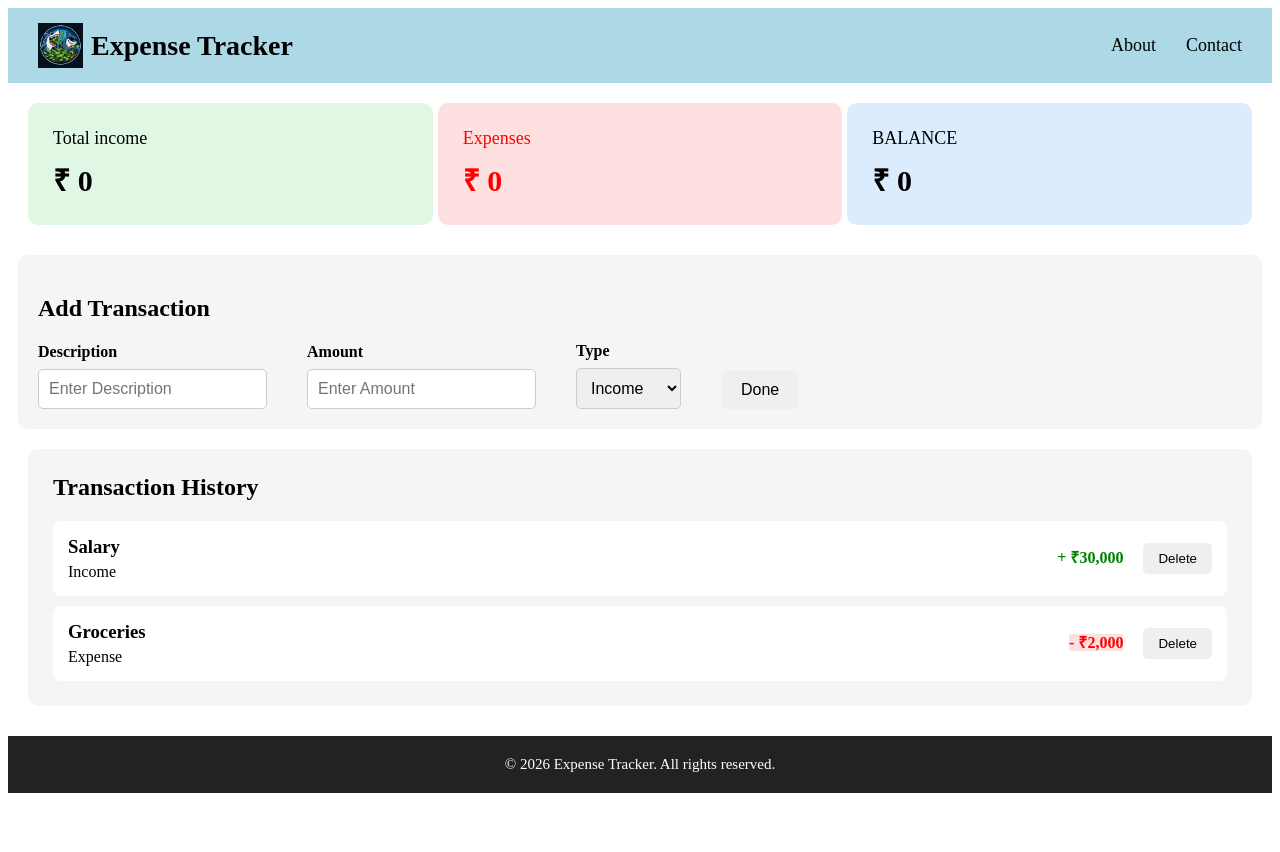
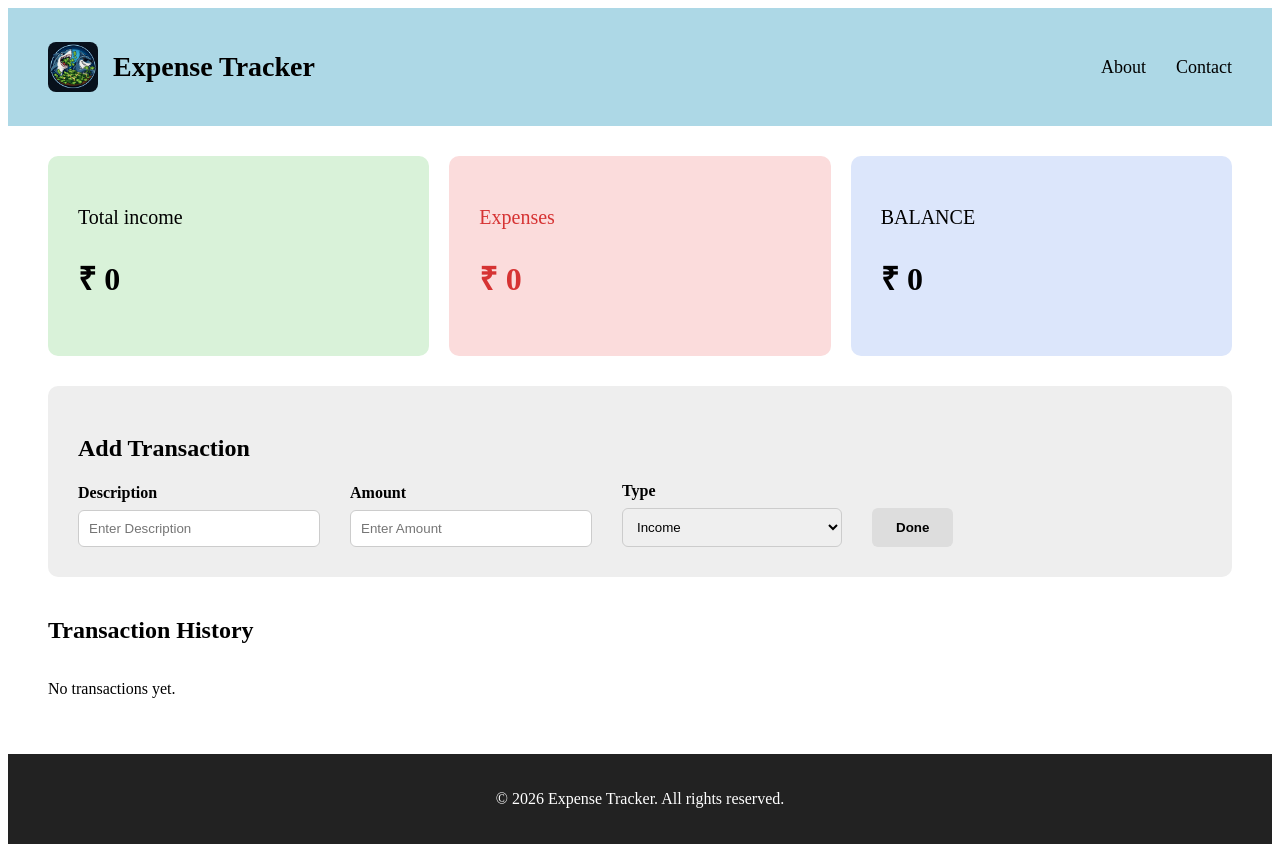
Before and after one commit to willcodeankit/Expense-Tracker, a React (Vite) app: page / in a window 1280 px wide. Before the commit the page ends 801 px from the top, so only its background shows below. Built offline with nearby package versions, Linux system fonts and the light colour scheme.

Commit message:
Adding functions

```diff
--- a/src/App.jsx
+++ b/src/App.jsx
@@ -1,20 +1,29 @@
-import Navbar from './components/Navbar.jsx'
-import Dashboard from './components/Dashboard.jsx'
-import Transaction from './components/transaction.jsx'
-import History from './components/history.jsx'
-import Footer from './components/footer.jsx'
-
+import Navbar from './components/Navbar';
+import Dashboard from './components/Dashboard';
+import Transaction from './components/Transaction';
+import History from './components/History';
+import Footer from './components/Footer';
+import { useTransaction } from './hooks/usetransaction';
 
 function App() {
+  const {
+    transactions,
+    addTransaction,
+    deleteTransaction,
+    totalIncome,
+    totalExpense,
+    balance,
+  } = useTransaction();
+
   return (
-  <>
-  <Navbar/>
-  <Dashboard/>
-  <Transaction/>
-  <History/>
-  <Footer/>
-  </>
-  )
+    <>
+      <Navbar />
+      <Dashboard income={totalIncome} expense={totalExpense} balance={balance} />
+      <Transaction onAddTransaction={addTransaction} />
+      <History transactions={transactions} onDelete={deleteTransaction} />
+      <Footer />
+    </>
+  );
 }
 
-export default App
+export default App;
--- a/src/components/Dashboard.css
+++ b/src/components/Dashboard.css
@@ -1,27 +1,37 @@
 .section {
   display: flex;
-  gap: 5px;
-  padding: 20px;
+  gap: 20px;
+  padding: 30px 40px;
 }
+
 .card {
   flex: 1;
-  padding: 25px;
+  padding: 30px;
   border-radius: 10px;
 }
+
 .card p {
-  font-size: 18px;
-  margin: 0 0 10px;
+  font-size: 20px;
+  margin-bottom: 10px;
 }
+
 .card h2 {
-  font-size: 30px;
-  margin: 0;
+  font-size: 32px;
 }
+
 .income-card {
-  background-color: #dff7e3;
+  background-color: #d9f2d9;
 }
+
 .expense {
-  background-color: #ffe0e0;
+  background-color: #fbdcdc;
 }
+
+.expense p,
+.expense h2 {
+  color: #d63333;
+}
+
 .balance {
-  background-color: #dcecff;
+  background-color: #dce6fb;
 }
--- a/src/components/Dashboard.jsx
+++ b/src/components/Dashboard.jsx
@@ -1,26 +1,24 @@
-import './Dashboard.css'
-function Dashboard() {
+import './Dashboard.css';
 
+function Dashboard({ income, expense, balance }) {
   return (
-
     <section className="section">
       <div className="card income-card">
         <p>Total income</p>
-                <h2>₹ 0</h2>
+        <h2>₹ {income}</h2>
       </div>
 
       <div className="card expense">
         <p>Expenses</p>
-                <h2>₹ 0</h2>
+        <h2>₹ {expense}</h2>
       </div>
 
       <div className="card balance">
         <p>BALANCE</p>
-                <h2>₹ 0</h2>
+        <h2>₹ {balance}</h2>
       </div>
+    </section>
+  );
+}
 
-        </section>
-
-    )
-}
-export default Dashboard
+export default Dashboard;
--- a/src/components/Footer.css
+++ b/src/components/Footer.css
@@ -1,12 +1,7 @@
 .footer {
-  margin-top: 30px;
+  background-color: #222;
+  color: #fff;
+  text-align: center;
   padding: 20px;
-  text-align: center;
-  background-color: #222;
-  color: white;
+  margin-top: 40px;
 }
-
-.footer p {
-  margin: 0;
-  font-size: 15px;
-}
--- a/src/components/Footer.jsx
+++ b/src/components/Footer.jsx
@@ -1,4 +1,4 @@
-import "./Footer.css";
+import './Footer.css';
 
 function Footer() {
   return (
--- a/src/components/History.css
+++ b/src/components/History.css
@@ -1,54 +1,52 @@
 .history {
-  margin: 20px;
-  padding: 25px;
-  border-radius: 10px;
-  background-color: #f5f5f5;
+  margin: 40px;
 }
 
 .history h2 {
-  margin-top: 0;
   margin-bottom: 20px;
 }
 
 .transaction-list {
   display: flex;
   flex-direction: column;
-  gap: 10px;
+  gap: 15px;
 }
 
 .transaction-item {
   display: flex;
   justify-content: space-between;
   align-items: center;
-  padding: 15px;
-  background-color: white;
-  border-radius: 8px;
+  background-color: #f4f4f4;
+  padding: 20px;
+  border-radius: 10px;
 }
 
-.transaction-item h3 {
-  margin: 0 0 5px;
+.transaction-item > div:last-child {
+  display: flex;
+  align-items: center;
+  gap: 20px;
 }
 
-.transaction-item p {
-  margin: 0;
+.transaction-amount.income {
+  color: #2e7d32;
+  font-weight: bold;
+  font-size: 18px;
 }
 
-.transaction-amount {
-  margin-right: 20px;
+.transaction-amount.expense {
+  color: #d63333;
   font-weight: bold;
-}
-
-.income {
-  color: green;
-}
-
-.expense {
-  color: red;
+  font-size: 18px;
 }
 
 .transaction-item button {
-  padding: 8px 15px;
+  padding: 8px 16px;
   border: none;
-  border-radius: 5px;
+  border-radius: 6px;
+  background-color: #ddd;
   cursor: pointer;
 }
+
+.transaction-item button:hover {
+  background-color: #ccc;
+}
--- a/src/components/History.jsx
+++ b/src/components/History.jsx
@@ -1,40 +1,28 @@
-import "./History.css";
+import './History.css';
 
-function History() {
+function History({ transactions, onDelete }) {
   return (
     <section className="history">
       <h2>Transaction History</h2>
 
       <div className="transaction-list">
+        {transactions.length === 0 && <p>No transactions yet.</p>}
 
-        <div className="transaction-item">
+        {transactions.map((t) => (
+          <div className="transaction-item" key={t.id}>
             <div>
-            <h3>Salary</h3>
-            <p>Income</p>
+              <h3>{t.description}</h3>
+              <p>{t.type === 'income' ? 'Income' : 'Expense'}</p>
             </div>
 
             <div>
-            <span className="transaction-amount income">
-              + ₹30,000
+              <span className={`transaction-amount ${t.type}`}>
+                {t.type === 'income' ? '+' : '-'} ₹{t.amount}
               </span>
-            <button>Delete</button>
+              <button onClick={() => onDelete(t.id)}>Delete</button>
             </div>
           </div>
-
-        <div className="transaction-item">
-          <div>
-            <h3>Groceries</h3>
-            <p>Expense</p>
-          </div>
-
-          <div>
-            <span className="transaction-amount expense">
-              - ₹2,000
-            </span>
-            <button>Delete</button>
-          </div>
-        </div>
-
+        ))}
       </div>
     </section>
   );
--- a/src/components/Navbar.css
+++ b/src/components/Navbar.css
@@ -1,32 +1,34 @@
+.nav {
+  display: flex;
+  justify-content: space-between;
+  align-items: center;
+  background-color: #add8e6;
+  padding: 20px 40px;
+}
+
 .navbar {
   display: flex;
   align-items: center;
-  gap: 8px;
+  gap: 15px;
 }
+
 .navbar img {
-  width: 45px;
-  height: 45px;
-  object-fit: contain;
+  width: 50px;
+  height: 50px;
+  border-radius: 8px;
 }
+
 .navbar h1 {
   font-size: 28px;
-  margin: 0;
 }
+
 .nav ul {
   display: flex;
   gap: 30px;
   list-style: none;
-  margin: 0;
-  padding: 0;
 }
+
 .nav ul li {
+  font-size: 18px;
   cursor: pointer;
-  font-size: 18px;
 }
-.nav {
-  display: flex;
-  justify-content: space-between;
-  align-items: center;
-  padding: 15px 30px;
-  background-color: lightblue;
-}
--- a/src/components/Transaction.css
+++ b/src/components/Transaction.css
@@ -1,19 +1,19 @@
 .Transaction {
-  margin: 10px;
-  padding: 20px;
+  background-color: #eee;
+  margin: 0 40px;
+  padding: 30px;
   border-radius: 10px;
-  background-color: #f5f5f5;
 }
 
-.form h2 {
-  margin-top: 0;
+.Transaction h2 {
   margin-bottom: 20px;
 }
 
 .form {
   display: flex;
-  gap: 40px;
-  align-items: end;
+  gap: 30px;
+  align-items: flex-end;
+  flex-wrap: wrap;
 }
 
 .forms {
@@ -23,22 +23,26 @@
 }
 
 .forms label {
-  font-size: 16px;
   font-weight: bold;
 }
 
-.form input,
-.form select {
+.forms input,
+.forms select {
   padding: 10px;
-  font-size: 16px;
   border: 1px solid #ccc;
-  border-radius: 5px;
+  border-radius: 6px;
+  min-width: 220px;
 }
 
-.form button {
-  padding: 10px 20px;
-  font-size: 16px;
+.btn {
+  padding: 12px 24px;
+  background-color: #ddd;
   border: none;
-  border-radius: 5px;
+  border-radius: 6px;
   cursor: pointer;
+  font-weight: bold;
 }
+
+.btn:hover {
+  background-color: #ccc;
+}
--- a/src/components/Transaction.jsx
+++ b/src/components/Transaction.jsx
@@ -1,29 +1,60 @@
-import './Transaction.css'
-function Transaction (){
+import { useState } from 'react';
+import './Transaction.css';
+
+function Transaction({ onAddTransaction }) {
+  const [description, setDescription] = useState('');
+  const [amount, setAmount] = useState('');
+  const [type, setType] = useState('income');
+
+  const handleSubmit = (e) => {
+    e.preventDefault();
+    if (!description.trim() || !amount) return;
+
+    onAddTransaction({ description, amount, type });
+
+    setDescription('');
+    setAmount('');
+    setType('income');
+  };
+
   return (
     <section className="Transaction">
       <h2>Add Transaction</h2>
-
-        <form className="form">
+      <form className="form" onSubmit={handleSubmit}>
         <div className="forms">
           <label>Description</label>
-                 <input type="text" name="description" placeholder="Enter Description"></input>
+          <input
+            type="text"
+            name="description"
+            placeholder="Enter Description"
+            value={description}
+            onChange={(e) => setDescription(e.target.value)}
+          />
         </div>
+
         <div className="forms">
           <label>Amount</label>
-                <input type="number" name="amount" placeholder="Enter Amount"></input>
+          <input
+            type="number"
+            name="amount"
+            placeholder="Enter Amount"
+            value={amount}
+            onChange={(e) => setAmount(e.target.value)}
+          />
         </div>
+
         <div className="forms">
           <label>Type</label>
-                <select>
+          <select value={type} onChange={(e) => setType(e.target.value)}>
             <option value="income">Income</option>
             <option value="expense">Expense</option>
           </select>
         </div>
-            <button type="Submit" className="btn">Done</button>
 
+        <button type="submit" className="btn">Done</button>
       </form>
     </section>
-    )
+  );
 }
-export default Transaction
+
+export default Transaction;
--- /dev/null
+++ b/src/hooks/usetransaction.jsx
@@ -0,0 +1,44 @@
+import { useState, useEffect } from 'react';
+
+const STORAGE_KEY = 'expense-tracker-transactions';
+
+export function useTransaction() {
+  const [transactions, setTransactions] = useState(() => {
+    const saved = localStorage.getItem(STORAGE_KEY);
+    return saved ? JSON.parse(saved) : [];
+  });
+
+  useEffect(() => {
+    localStorage.setItem(STORAGE_KEY, JSON.stringify(transactions));
+  }, [transactions]);
+
+  const addTransaction = (transaction) => {
+    setTransactions((prev) => [
+      ...prev,
+      { ...transaction, id: Date.now() },
+    ]);
+  };
+
+  const deleteTransaction = (id) => {
+    setTransactions((prev) => prev.filter((t) => t.id !== id));
+  };
+
+  const totalIncome = transactions
+    .filter((t) => t.type === 'income')
+    .reduce((sum, t) => sum + Number(t.amount), 0);
+
+  const totalExpense = transactions
+    .filter((t) => t.type === 'expense')
+    .reduce((sum, t) => sum + Number(t.amount), 0);
+
+  const balance = totalIncome - totalExpense;
+
+  return {
+    transactions,
+    addTransaction,
+    deleteTransaction,
+    totalIncome,
+    totalExpense,
+    balance,
+  };
+}
```
Also changed, not shown: src/components/Navbar.jsx (+7 -6 lines). Lines whose indentation alone changed are shown as unchanged.
